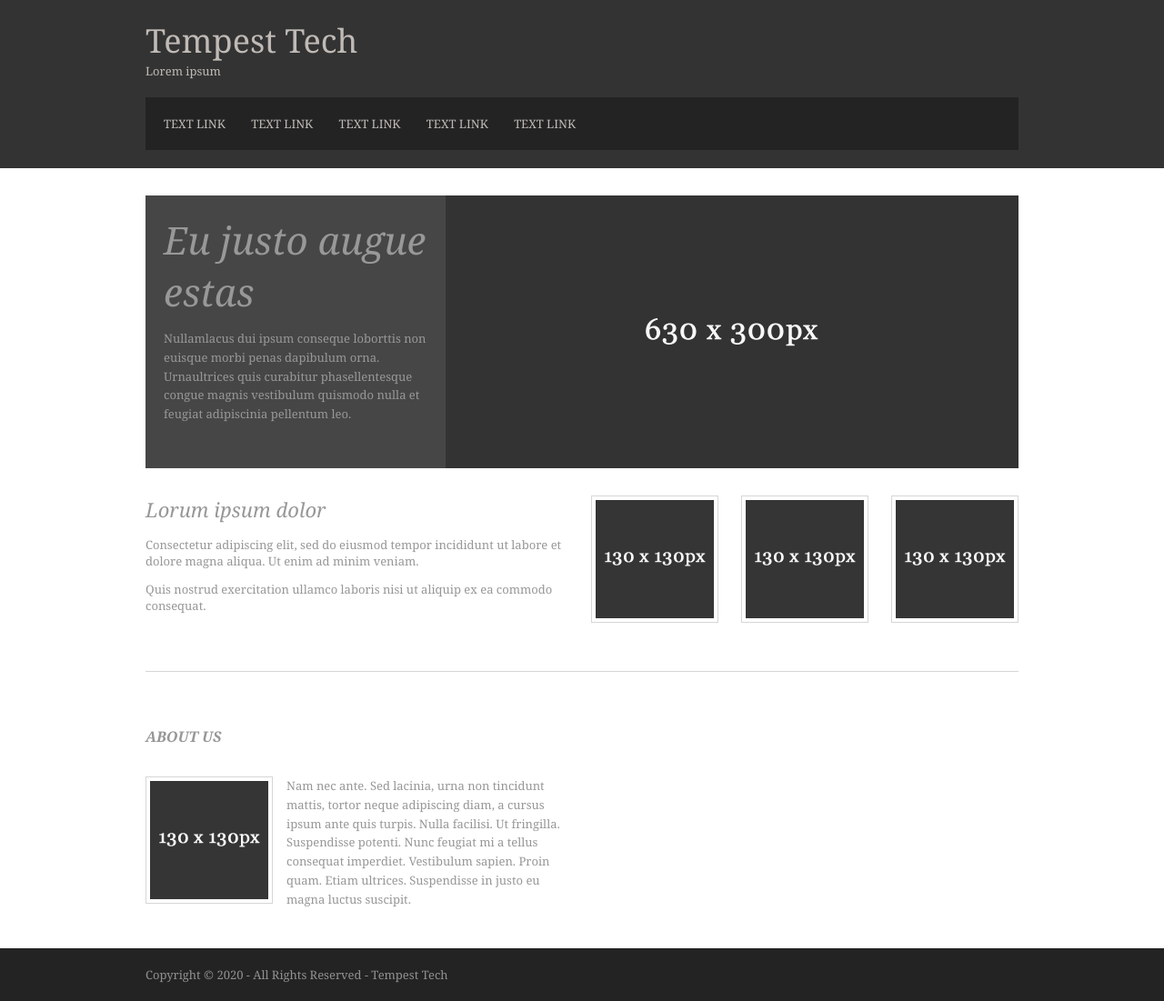
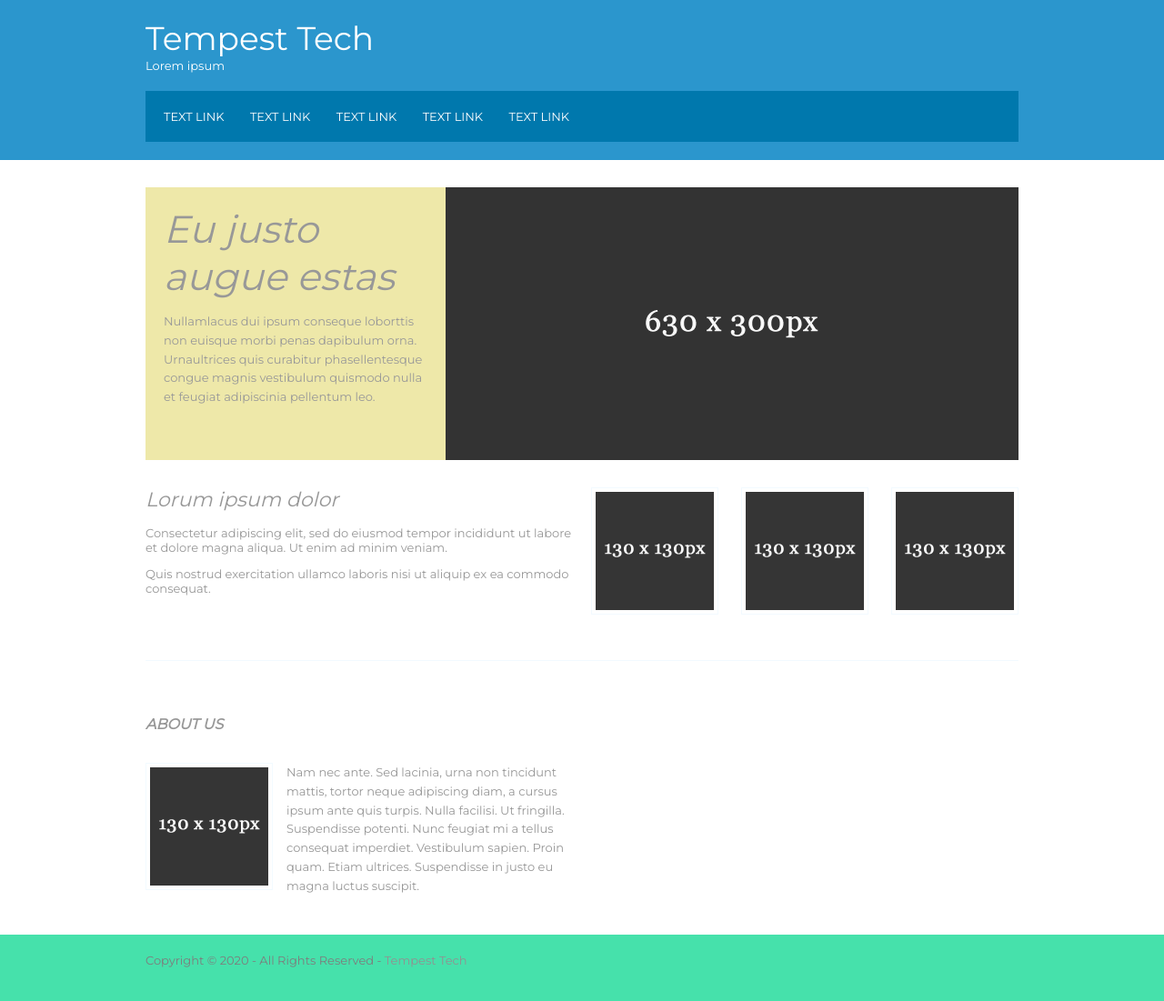
Before and after one commit to TempestTech/TempestTech.github.io, a plain HTML site: page index.html in a window 1280 px wide. Shown: the whole page at 91% size. Drawn offline with Linux system fonts and the light colour scheme.

Commit message:
Update color scheme

```diff
--- a/styles/layout.css
+++ b/styles/layout.css
@@ -1,3 +1,5 @@
+@import url('https://fonts.googleapis.com/css2?family=Montserrat&display=swap');
+
 html {
     overflow-y:scroll;
 }
@@ -6,8 +8,8 @@ body {
     margin:0;
     padding:0;
     font-size:13px;
-    font-family:Georgia, "Times New Roman", Times, serif;
-    color:#919191; background-color:#232323;}
+    font-family:"Montserrat", sans-serif;
+    color:#F2FaFF; background-color:#46E1AB;}
 
 .clear:after {
     content:".";
@@ -37,7 +39,7 @@ a{
 code{
     font-weight:normal;
     font-style:normal;
-    font-family:Georgia, "Times New Roman", Times, serif;
+    font-family:"Montserrat", sans-serif;
 }
 
 .fl_left{
@@ -57,7 +59,7 @@ img{
 
 .imgholder, .imgl, .imgr {
     padding:4px;
-    border:1px solid #D6D6D6;
+    border:1px solid #F2FAFF;
     text-align:center;
 }
 
@@ -85,7 +87,7 @@ q {
     display:block;
     padding:0 10px 8px 10px;
     color:#979797;
-    background-color:#ECECEC;
+    background-color:#F2FAFF;
     font-style:italic;
     line-height:normal;
 }
@@ -112,8 +114,8 @@ div.wrapper {
 }
 
 .row1, .row1 a {
-    color:#C0BAB6;
-    background-color:#333333;
+    color:#ffffff;
+    background-color:#2B96CD;
 }
 
 .row2 {
@@ -122,13 +124,13 @@ div.wrapper {
 }
 
 .row2 a {
-    color:#FF9900;
+    color:#E99B26;
     background-color:#FFFFFF;
 }
 
 .row3, .row3 a {
     color:#919191;
-    background-color:#232323;
+    background-color:#46E1AB;
 }
 
 /*----------------------------------------------Generalise-------------------------------------*/
@@ -162,7 +164,7 @@ blockquote, q {
     display:block;
     padding:8px 10px;
     color:#979797;
-    background-color:#ECECEC;
+    background-color:#F2FAFF;
     font-style:italic;
     line-height:normal;
 }
@@ -190,7 +192,7 @@ legend {
 
 input, textarea, select {
     font-size:12px;
-    font-family:Georgia,"Times New Roman",Times,serif;
+    font-family:"Montserrat", sans-serif;
 }
 
 .one_quarter, .two_quarter, .three_quarter, .four_quarter {
@@ -281,8 +283,8 @@ input, textarea, select {
     width:200px;
     margin:0;
     padding:5px;
-    color:#C0BAB6;
-    background-color:#232323;
+    color:#ffffff;
+    background-color:#46E1AB;
     border:1px solid #666666;
 }
 
@@ -294,7 +296,7 @@ input, textarea, select {
     font-weight:bold;
     text-transform:uppercase;
     color:#FFFFFF;
-    background-color:#FF9900;
+    background-color:#E99B26;
     border:none;
     cursor:pointer;
 }
@@ -304,8 +306,8 @@ input, textarea, select {
     width:100%;
     margin:0;
     padding:20px 0;
-    color:#C0BAB6;
-    background-color:#232323;
+    color:#ffffff;
+    background-color:#0078AD;
     clear:both;
 }
 
@@ -324,13 +326,13 @@ input, textarea, select {
 }
 
 #header nav li a {
-    color:#C0BAB6;
-    background-color:#232323;
+    color:#ffffff;
+    background-color:#0078AD;
 }
 
 #header nav li a:hover {
-    color:#FF9900;
-    background-color:#232323;
+    color:#E99B26;
+    background-color:#0078AD;
 }
 
 /*----------------------------------------------Content Area-------------------------------------*/
@@ -375,13 +377,13 @@ input, textarea, select {
     padding:20px;
     overflow:hidden;
     color:#989898;
-    background-color:#464646;
+    background-color:#EEE8A9;
     line-height:1.6em;
 }
 
 #container #slider figure figcaption a {
-    color:#FF9900;
-    background-color:#464646;
+    color:#E99B26;
+    background-color:#EEE8A9;
 }
 
 #container #slider figure h2 {
@@ -399,7 +401,7 @@ input, textarea, select {
     width:100%;
     margin-bottom:60px;
     padding-bottom:20px;
-    border-bottom:1px solid #D6D6D6;
+    border-bottom:1px solid #F2FAFF;
 }
 
 #container #intro section {
@@ -437,7 +439,7 @@ input, textarea, select {
     height:130px;
     margin:0;
     padding:4px;
-    border:1px solid #D6D6D6;
+    border:1px solid #F2FAFF;
 }
 
 #container #intro section article figure figcaption {
@@ -476,6 +478,7 @@ input, textarea, select {
 
 #footer {
     padding:20px 0;
+    color: #7d7d7d;
 }
 
 #footer p {
```
